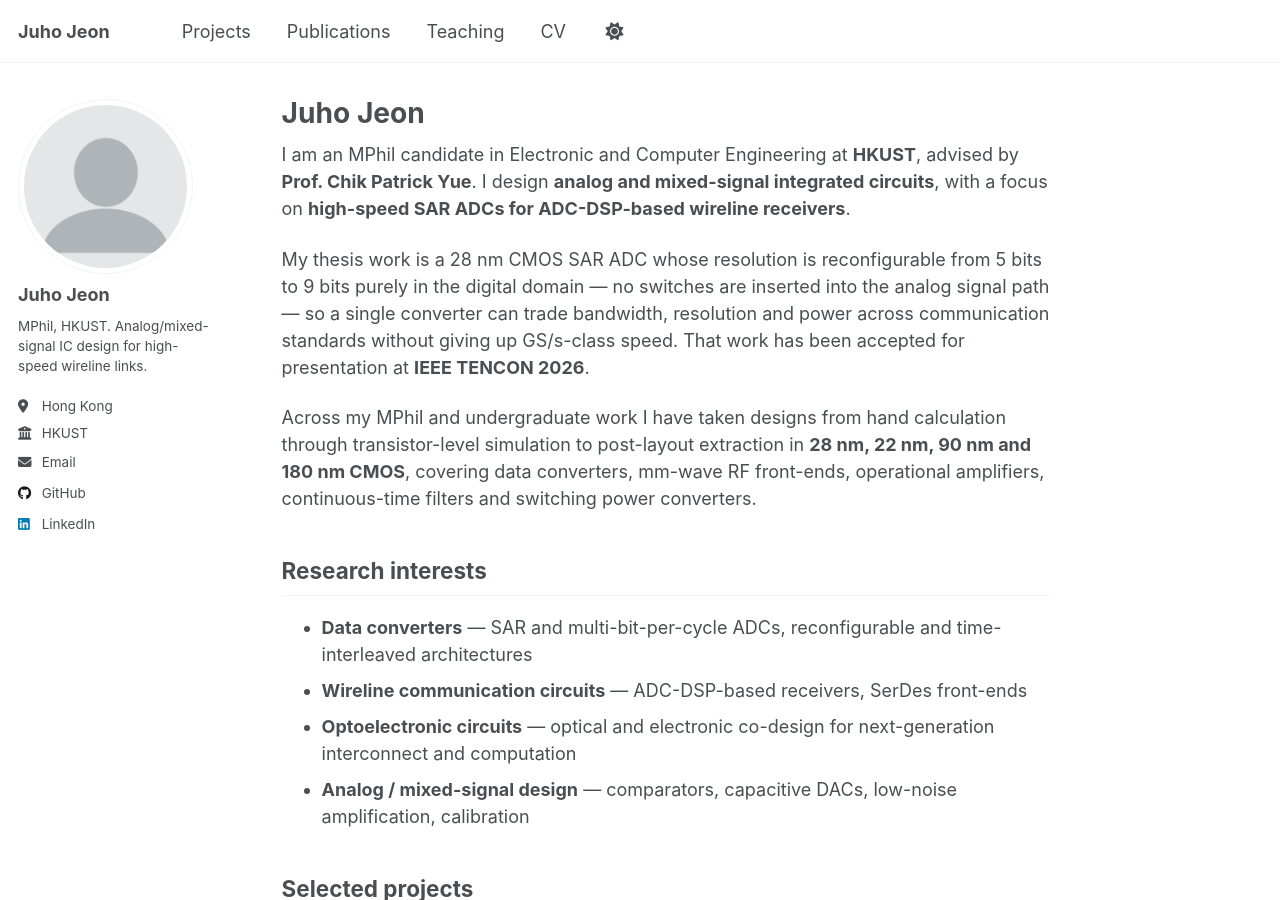
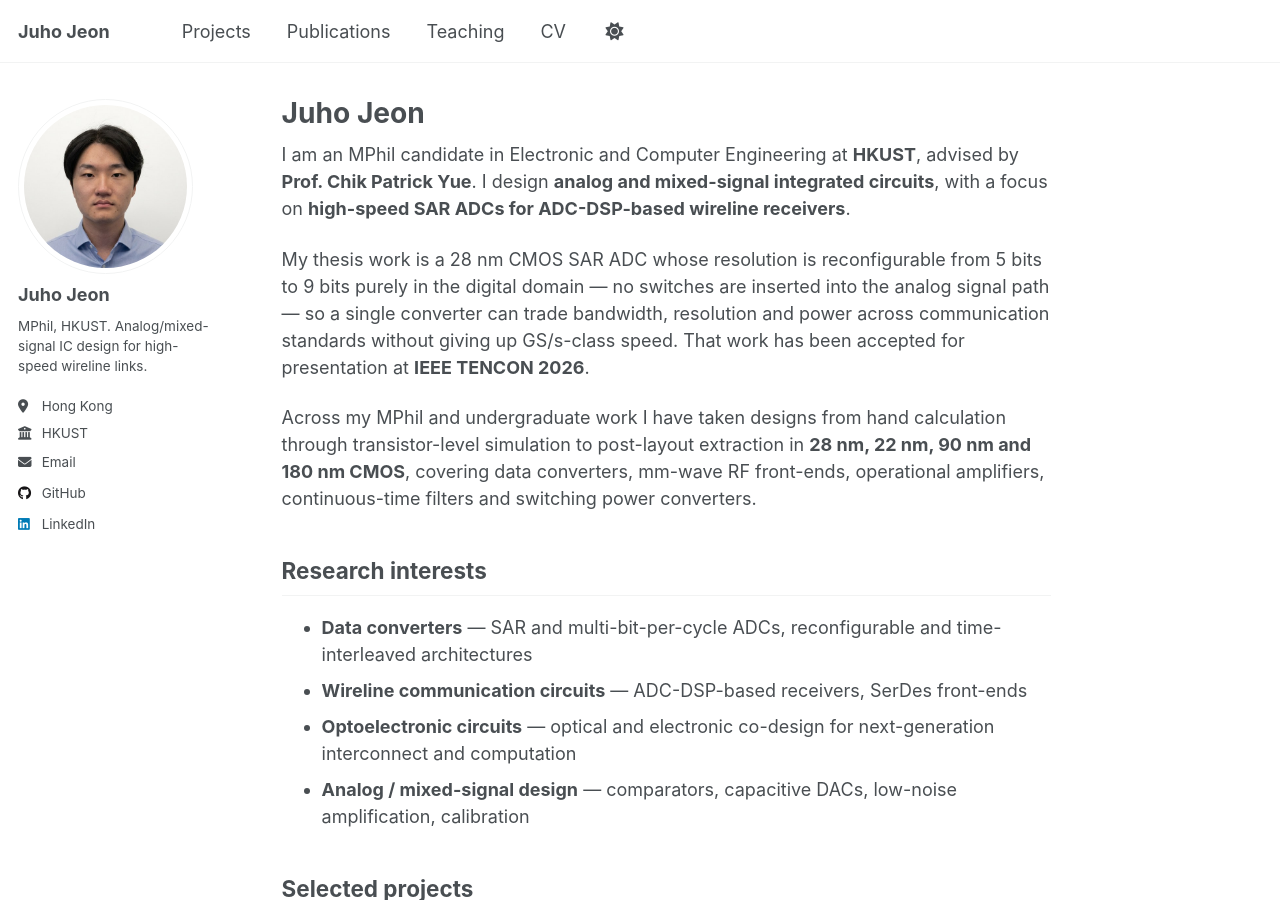
Before and after one commit to jeon-juho/jeon-juho.github.io, a Jekyll site: the page built from _pages/about.md, in a window 1280 px wide and 900 px high. Built offline with Jekyll 4.4.1, drawn with Linux system fonts in a browser that asks for light colours; a script that is not in the unit is left out.

Commit message:
Use real profile photo as the site avatar
Square crop of prof_pic.png centred on the face, since the theme masks
the avatar to a circle (border-radius 50%, max-width 175px) and a 3:4
portrait would render as an ellipse. Saved as JPEG at 500x500 (28 KB)
rather than a 310 KB PNG, since it is a photograph and loads on every
page. Also set it as the og:image for link previews.

Co-Authored-By: Claude Opus 5 (1M context) <noreply@anthropic.com>
Claude-Session: https://claude.ai/code/session_01XNfqynSduJmAyHTkDkCJsN

```diff
--- a/_config.yml
+++ b/_config.yml
@@ -22,7 +22,7 @@ repository               : "jeon-juho/jeon-juho.github.io"
 #               Additional customization can be done by editing /_includes/author-profile.html
 author:
   # Biographic information
-  avatar           : "profile.png"
+  avatar           : "profile.jpg"
   name             : "Juho Jeon"
   pronouns         : #"he/his" # example: "she/her"
   bio              : "MPhil, HKUST. Analog/mixed-signal IC design for high-speed wireline links."
@@ -138,7 +138,7 @@ facebook:
   username               :
   app_id                 :
   publisher              :
-og_image                 :  # Social media default site image
+og_image                 : "/images/profile.jpg" # Social media default site image
 og_description           :  # Social media default site image description
 # For specifying social profiles
 # - https://developers.google.com/structured-data/customize/social-profiles
```
Also changed, not shown: images/profile.jpg (added), images/profile.png (deleted).
